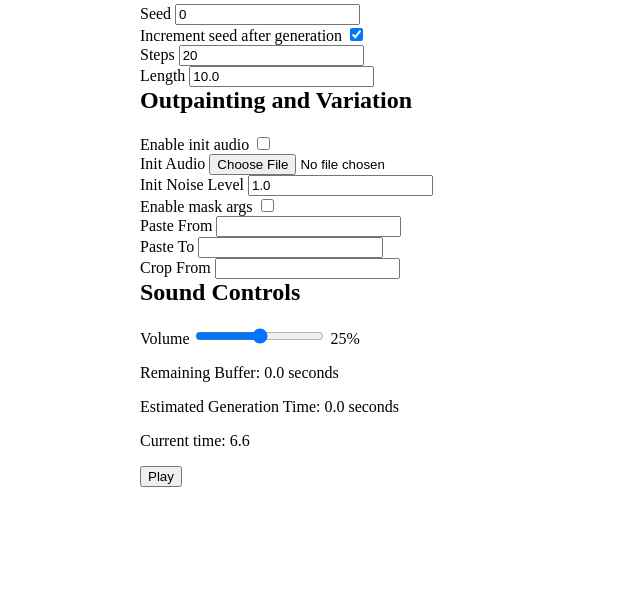
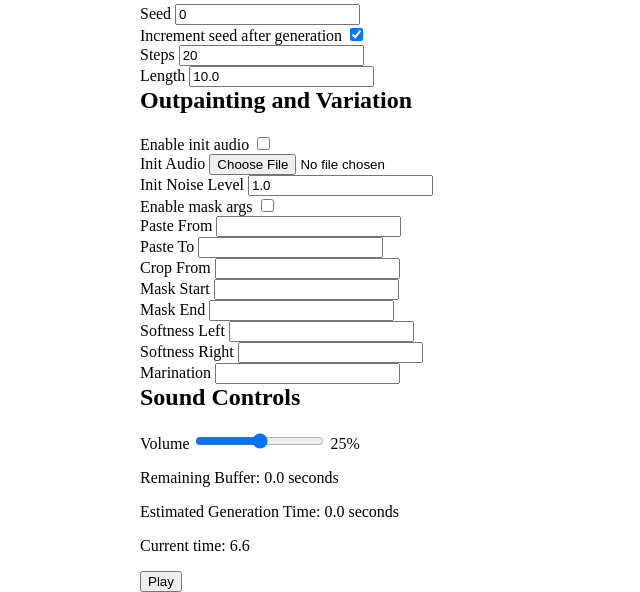
Before and after one commit to a2aaron/AI-Slop-Radio, a Flask app: page / in a window 1280 px wide. Shown: the part 333-925 px from the top of the page, without its empty margins (0-640 px from the left). Before the commit the page ends 820 px from the top, so only its background shows below. Run offline with Flask 3, Linux system fonts and the light colour scheme.

Commit message:
Add the rest of the mask args

```diff
--- a/app.py
+++ b/app.py
@@ -1,9 +1,9 @@
 from os import PathLike
 import flask
-from flask import request
+from flask import Request, request
 
 import io
-from typing import Any, BinaryIO, Literal, TypedDict, Union
+from typing import Any, BinaryIO, Literal, TypeVar, TypedDict, Union
 
 import json
 import torch
@@ -15,6 +15,7 @@ import stable_audio_tools.models.utils as sd_tools_util
 import stable_audio_tools.inference.generation as sd_tools_generate
 
 # TYPES
+T = TypeVar("T")
 ModelConfig = Any
 DeviceStr = Literal["cuda", "cpu"]
 ConditioningDict = dict
@@ -24,6 +25,11 @@ class MaskArgs(TypedDict):
     pastefrom: float
     pasteto: float
     cropfrom: float
+    maskstart: float
+    maskend: float
+    softnessL: float
+    softnessR: float
+    marination: float
 # CONSTANTS
 DEVICE = "cuda" if torch.cuda.is_available() else "cpu"
 MODEL_CONFIG_PATH = "C:/Users/a2aar/dev/Python/realtime-neuralnets/stable_audio_open_1.0_config.json"
@@ -32,7 +38,7 @@ LENGTH = 10.0
 STEPS = 20
 CHANNELS = 2
 BYTES_PER_CHANNEL = 4 # float32 format used for output stream
-VOLUME = 0.5
+VOLUME = 1.0
 INIT_SEED = 0
 SAMPLE_RATE = 44100
 SAMPLE_SIZE = round(LENGTH * SAMPLE_RATE) # MODEL_CONFIG["sample_size"]
@@ -60,14 +66,8 @@ def radio():
     cfg_scale = request.form.get('cfg_scale', CFG_SCALE, type=float)
     sampler_type = request.form.get('sampler_type', SAMPLER_TYPE)
 
-    mask_args: MaskArgs | None = None
-    if ('paste_from' in request.form and 'paste_to' in request.form and 'crop_from' in request.form):
-        mask_args = {
-            'pastefrom': request.form.get('paste_from', type=float),
-            'pasteto': request.form.get('paste_to', type=float),
-            'cropfrom': request.form.get('crop_from', type=float),
-        }
-
+    mask_args = get_mask_args(request)
+    print(mask_args)
 
     init_audio = try_get_init_audio(request)
 
@@ -93,6 +93,39 @@ def radio():
     out_bytes = buffer.getvalue()
 
     return out_bytes, {"Content-Type": "audio/wav"}
+
+
+def get_mask_args(request: Request):
+    def get(request: Request, key: str) -> float:
+        x = request.form.get(key, type=float)
+        if x is None:
+            raise ValueError(f"Expected {key} to be parseable as float. Got {request.form.get(key)} instead.")
+        return x
+
+    keys = [
+        'paste_from',
+        'paste_to',
+        'crop_from',
+        'softness_right',
+        'softness_left',
+        'mask_start',
+        'mask_end',
+        'marination',
+    ]
+
+    if all(key in request.form for key in keys):
+        mask_args: MaskArgs = {
+            'pastefrom': get(request, 'paste_from'),
+            'pasteto': get(request, 'paste_to'),
+            'cropfrom': get(request, 'crop_from'),
+            'softnessR': get(request, 'softness_right'),
+            'softnessL': get(request, 'softness_left'),
+            'maskstart': get(request, 'mask_start'),
+            'maskend': get(request, 'mask_end'),
+            'marination': get(request, 'marination'),
+        }
+        return mask_args
+    return None
 
 def try_get_init_audio(request: flask.Request) -> tuple[AudioTensor, int, float] | None:
     if 'init_audio' not in request.files:
--- a/static/main.js
+++ b/static/main.js
@@ -92,6 +92,19 @@ function estimatedGenerationTime(steps, length) {
 
 /**
  * @typedef {{
+ *      paste_from: number;
+ *      paste_to: number;
+ *      crop_from: number;
+ *      mask_start: number;
+ *      mask_end: number;
+ *      softness_left: number;
+ *      softness_right: number;
+ *      marination: number;
+ * }} MaskArgs
+ */
+
+/**
+ * @typedef {{
 *     positive_prompt: string | null,
 *     negative_prompt: string | null,
 *     cfg: number,
@@ -101,19 +114,32 @@ function estimatedGenerationTime(steps, length) {
 *     steps: number,
 *     length: number,
 *     init_audio: {audio: Blob, init_noise_level: number} | null,
+*     mask_args: MaskArgs | null
 * }} PromptSettings
 * Get the prompt settings from the controls on the page. Returns null if any of the prompt controls
 * contain invalid input.
 * @returns {PromptSettings | null}
 */
 function getPromptSettings() {
-    if (!cfg_input.checkValidity() ||
-    !sigma_min_input.checkValidity() ||
-    !sigma_max_input.checkValidity() ||
-    !seed_input.checkValidity() ||
-    !steps_input.checkValidity() ||
-    !length_input.checkValidity() ||
-    !init_noise_level_input.checkValidity()) {
+    const inputs = [
+        cfg_input,
+        sigma_min_input,
+        sigma_max_input,
+        seed_input,
+        steps_input,
+        length_input,
+        init_noise_level_input,
+        paste_from_input,
+        paste_to_input,
+        crop_from_input,
+        mask_start_input,
+        mask_end_input,
+        softness_left_input,
+        softness_right_input,
+        marination_input,
+
+    ];
+    if (inputs.some(input => !input.checkValidity())) {
         return null;
     }
 
@@ -131,6 +157,20 @@ function getPromptSettings() {
         };
     }
 
+    let mask_args = null;
+    if (mask_args_checkbox.checked) {
+        mask_args = {
+            paste_from: parseFloat(paste_from_input.value),
+            paste_to: parseFloat(paste_to_input.value),
+            crop_from: parseFloat(crop_from_input.value),
+            mask_start: parseFloat(mask_start_input.value),
+            mask_end: parseFloat(mask_end_input.value),
+            softness_left: parseFloat(softness_left_input.value),
+            softness_right: parseFloat(softness_right_input.value),
+            marination: parseFloat(marination_input.value),
+        };
+    }
+
    return {
        "positive_prompt": positive_prompt_textarea.value,
        "negative_prompt": negative_prompt,
@@ -141,6 +181,7 @@ function getPromptSettings() {
        "steps": parseInt(steps_input.value),
        "length": parseFloat(length_input.value),
        "init_audio": init_audio,
+       "mask_args": mask_args,
    }
 }
 
@@ -152,10 +193,10 @@ function getPromptSettings() {
 function buildGenerationRequest(settings) {
     const body = new FormData();
 
-    const url = new URL("/radio", window.location.toString());
     if (settings.positive_prompt != null) {
         body.append("positive_prompt", settings.positive_prompt);
     }
+
     if (settings.negative_prompt != null) {
         body.append("negative_prompt", settings.negative_prompt);
     }
@@ -171,6 +212,19 @@ function buildGenerationRequest(settings) {
         body.append("init_audio", settings.init_audio.audio);
         body.append("init_noise_level", settings.init_audio.init_noise_level.toString());
     }
+
+    if (settings.mask_args != null) {
+        body.append("paste_from", settings.mask_args.paste_from.toString());
+        body.append("paste_to", settings.mask_args.paste_to.toString());
+        body.append("crop_from", settings.mask_args.crop_from.toString());
+        body.append("mask_start", settings.mask_args.mask_start.toString());
+        body.append("mask_end", settings.mask_args.mask_end.toString());
+        body.append("softness_left", settings.mask_args.softness_left.toString());
+        body.append("softness_right", settings.mask_args.softness_right.toString());
+        body.append("marination", settings.mask_args.marination.toString());
+    }
+
+    const url = new URL("/radio", window.location.toString());
     return {url, body};
 }
 
@@ -627,6 +681,16 @@ const init_audio_input = getElementTyped("init_audio", HTMLInputElement);
 const init_audio_checkbox = getElementTyped("init_audio_checkbox", HTMLInputElement);
 const init_noise_level_input = getElementTyped("init_noise_level", HTMLInputElement);
 
+const mask_args_checkbox = getElementTyped("mask_args_checkbox", HTMLInputElement);
+const paste_from_input = getElementTyped("paste_from", HTMLInputElement);
+const paste_to_input = getElementTyped("paste_to", HTMLInputElement);
+const crop_from_input = getElementTyped("crop_from", HTMLInputElement);
+const mask_start_input = getElementTyped("mask_start", HTMLInputElement);
+const mask_end_input = getElementTyped("mask_end", HTMLInputElement);
+const softness_left_input = getElementTyped("softness_left", HTMLInputElement);
+const softness_right_input = getElementTyped("softness_right", HTMLInputElement);
+const marination_input = getElementTyped("marination", HTMLInputElement);
+
 const queueList = getElementTyped("playlist", HTMLElement);
 
 // Event Handlers
--- a/templates/main.html
+++ b/templates/main.html
@@ -71,8 +71,8 @@
                     <input type="number" id="init_noise_level" name="init_noise_level" value="1.0" step="any"></input>
                 </ui-control>
                 <ui-control>
-                    <label for="mask_arg_checkbox">Enable mask args</label>
-                    <input type="checkbox" id="seed_increment" name="seed_increment"></input>
+                    <label for="mask_args_checkbox">Enable mask args</label>
+                    <input type="checkbox" id="mask_args_checkbox" name="mask_args_checkbox"></input>
                 </ui-control>
                 <ui-control>
                     <label for="paste_from">Paste From</label>
@@ -85,6 +85,26 @@
                 <ui-control>
                     <label for="crop_from">Crop From</label>
                     <input type="number" id="crop_from" name="crop_from" min="0.0" max="100.0" step="any"></input>
+                </ui-control>
+                <ui-control>
+                    <label for="mask_start">Mask Start</label>
+                    <input type="number" id="mask_start" name="mask_start" min="0.0" max="100.0" step="any"></input>
+                </ui-control>
+                <ui-control>
+                    <label for="mask_end">Mask End</label>
+                    <input type="number" id="mask_end" name="mask_end" min="0.0" max="100.0" step="any"></input>
+                </ui-control>
+                <ui-control>
+                    <label for="softness_left">Softness Left</label>
+                    <input type="number" id="softness_left" name="softness_left" min="0.0" max="100.0" step="any"></input>
+                </ui-control>
+                <ui-control>
+                    <label for="softness_right">Softness Right</label>
+                    <input type="number" id="softness_right" name="softness_right" min="0.0" max="100.0" step="any"></input>
+                </ui-control>
+                <ui-control>
+                    <label for="marination">Marination</label>
+                    <input type="number" id="marination" name="marination" step="any"></input>
                 </ui-control>
             </section>
             <section>
```
